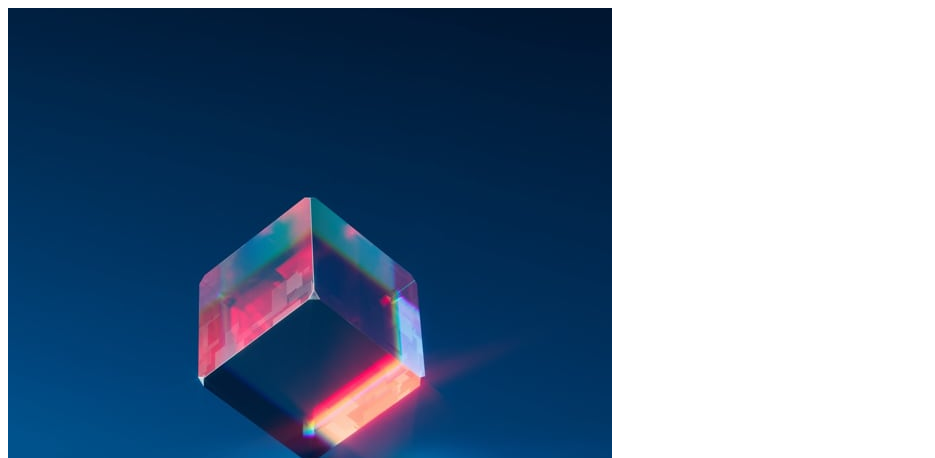
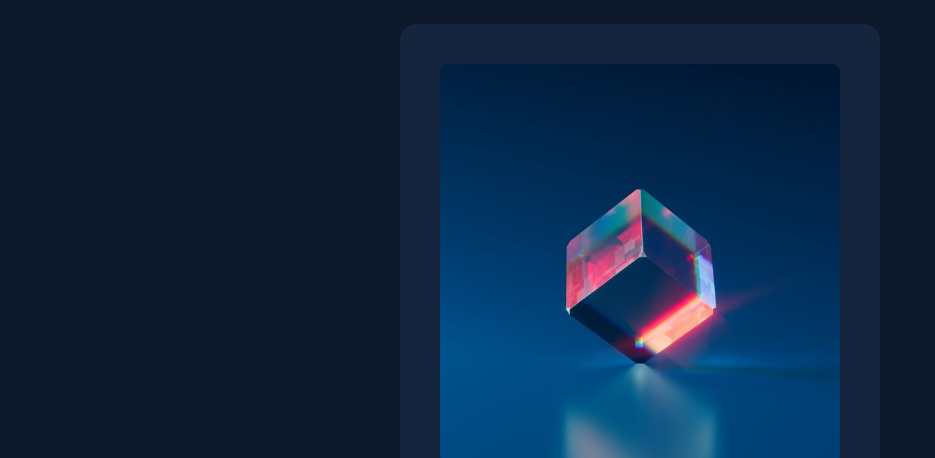
Before and after one commit to ktzazz/nft-preview-card-component-seventeen, a plain HTML site: page index.html in a window 1280 px wide. Shown: the top 458 px of the page, without its empty margins (0-935 px from the left). Drawn offline with Linux system fonts and the light colour scheme.

Commit message:
SMACCS first

```diff
--- a/index.html
+++ b/index.html
@@ -10,6 +10,14 @@
       type="image/png"
       sizes="32x32"
       href="./images/favicon-32x32.png"
+    />
+
+    <link rel="stylesheet" type="text/css" href="style.css" />
+    <link rel="preconnect" href="https://fonts.googleapis.com" />
+    <link rel="preconnect" href="https://fonts.gstatic.com" crossorigin />
+    <link
+      href="https://fonts.googleapis.com/css2?family=Outfit:wght@100..900&display=swap"
+      rel="stylesheet"
     />
 
     <title>Frontend Mentor | NFT preview card component</title>
@@ -26,7 +34,7 @@
     </style>
   </head>
   <body>
-    <div class="c-card">
+    <main>
       <div class="c-card__image">
         <img src="images/image-equilibrium.jpg" alt="Equilibrium" />
       </div>
@@ -60,7 +68,7 @@
         <p class="c-card__name">Creation of</p>
         <span class="c-card__name_bold"> Jules Wyvern </span>
       </div>
-    </div>
+    </main>
 
     <div class="attribution">
       Challenge by
--- /dev/null
+++ b/style.css
@@ -0,0 +1,53 @@
+*,
+*::before,
+*::after {
+  box-sizing: border-box;
+  margin: 0;
+  padding: 0;
+}
+
+:root {
+  --Blue500: hsl(215, 51%, 70%);
+  --Cyan400: hsl(178, 100%, 50%);
+  --BlueMainBG: hsl(217, 54%, 11%);
+  --BlueCardBG: hsl(216, 50%, 16%);
+  --BlueLine: hsl(215, 32%, 27%);
+  --White: hsl(0, 0%, 100%);
+  --fontSize: 18px;
+  --fontFamily: "Outfit", sans-serif;
+  --Light: 300;
+  --Regular: 400;
+  --SemiBold: 600;
+}
+
+/*base*/
+body {
+  display: flex;
+  flex-direction: column;
+  width: 100vw;
+  height: 100vh;
+  justify-content: center;
+  align-items: center;
+  background-color: var(--BlueMainBG);
+  font-family: var(--fontFamily);
+  color: var(--White);
+}
+
+/* layout.css */
+main {
+  width: clamp(20rem, 80vw, 30rem);
+  padding: 2.5rem;
+  background-color: var(--BlueCardBG);
+  border-radius: 16px;
+}
+
+.c-card__image img {
+  display: block;
+  width: 100%;
+  object-fit: contain;
+  border-radius: 2%;
+}
+
+/* module.css */
+
+/* state.css */
```
